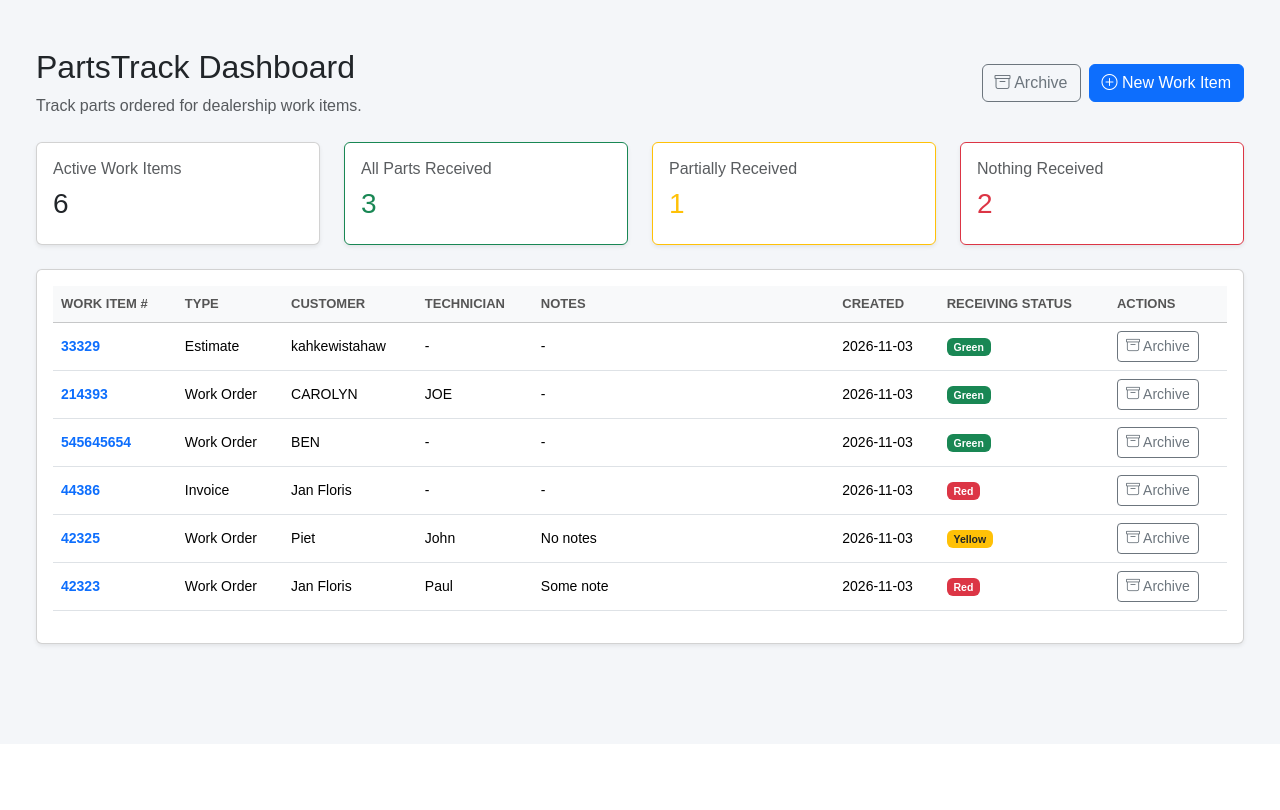
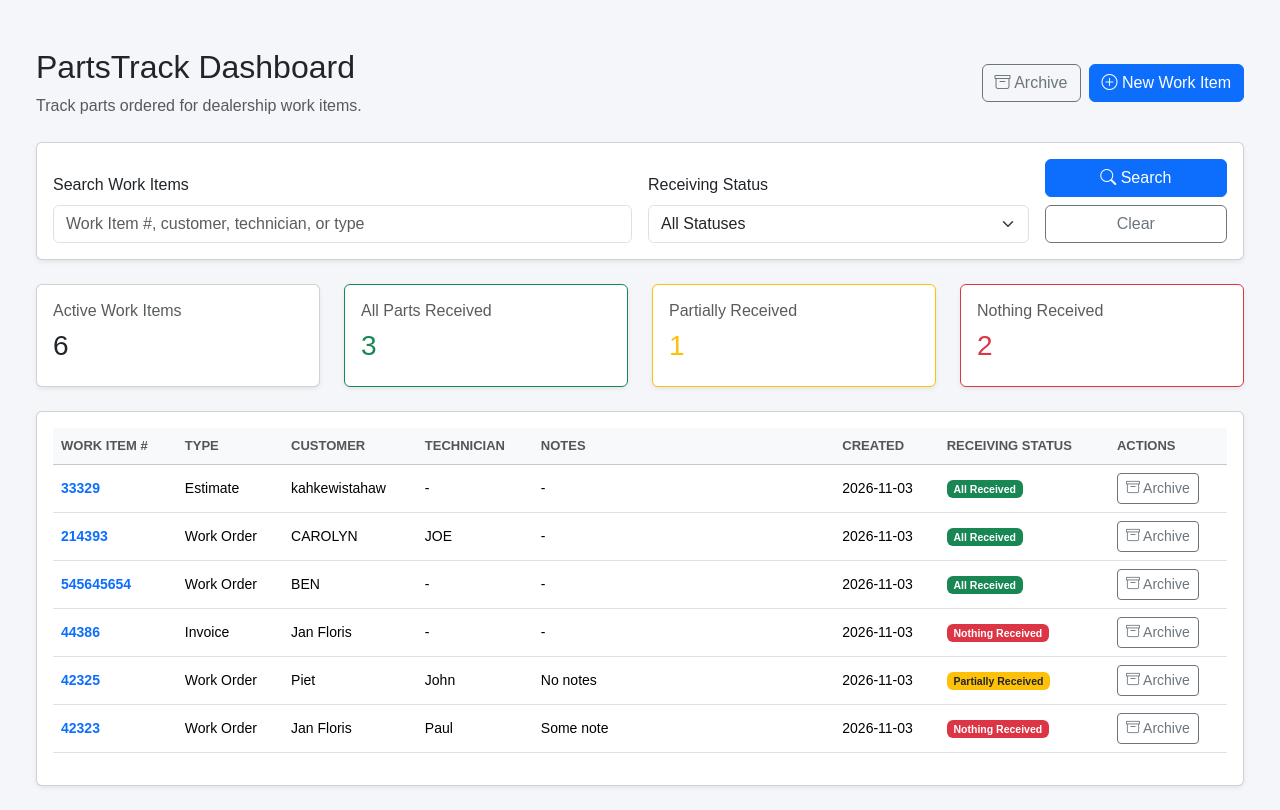
Before and after one commit to janfloris/PartsTrack, a Flask app: page / in a window 1280 px wide. Shown: the part 56-866 px from the top of the page. Before the commit the page ends 705 px from the top, so only its background shows below. Run offline with Flask 3, Linux system fonts and the light colour scheme.

Commit message:
WIP - Search works

```diff
--- a/app/routes.py
+++ b/app/routes.py
@@ -13,8 +13,6 @@ from app.models import WorkItem, PartsOrder, PartLine
 
 main = Blueprint("main", __name__)
 
-
-
 @main.route("/")
 def dashboard():
     work_items = WorkItem.query.filter_by(
@@ -27,6 +25,7 @@ def dashboard():
     yellow_count = 0
     red_count = 0
 
+    # Calculate receiving status and counts for all active Work Items
     for item in work_items:
 
         total_ordered = sum(
@@ -59,13 +58,38 @@ def dashboard():
         else:
             red_count += 1
 
+    # Get search and status filter values
+    search_query = request.args.get("search", "").strip().lower()
+    status_filter = request.args.get("status", "").strip()
+
+    # Filter Work Items by search text
+    filtered_items = work_items
+
+    if search_query:
+        filtered_items = [
+            item for item in filtered_items
+            if search_query in str(item.number).lower()
+            or search_query in (item.customer or "").lower()
+            or search_query in (item.technician or "").lower()
+            or search_query in (item.type or "").lower()
+        ]
+
+    # Filter Work Items by receiving status
+    if status_filter in ["Red", "Yellow", "Green"]:
+        filtered_items = [
+            item for item in filtered_items
+            if item.receiving_status == status_filter
+        ]
+
     return render_template(
         "dashboard.html",
-        work_items=work_items,
+        work_items=filtered_items,
         total_items=total_items,
         green_count=green_count,
         yellow_count=yellow_count,
-        red_count=red_count
+        red_count=red_count,
+        search_query=search_query,
+        status_filter=status_filter
     )
 
 
--- a/app/templates/dashboard.html
+++ b/app/templates/dashboard.html
@@ -4,7 +4,6 @@
 {% block content %}
 
 <div class="container-fluid mt-4">
-
 
     <div class="d-flex justify-content-between align-items-center mb-4">
         <div>
@@ -15,22 +14,84 @@
         </div>
 
         <div class="d-flex gap-2">
-
             <a href="{{ url_for('main.archived_work_items') }}"
-            class="btn btn-outline-secondary">
+               class="btn btn-outline-secondary">
                 <i class="bi bi-archive"></i>
                 Archive
             </a>
 
             <a href="{{ url_for('main.new_work_item') }}"
-            class="btn btn-primary">
+               class="btn btn-primary">
                 <i class="bi bi-plus-circle"></i>
                 New Work Item
             </a>
-
         </div>
     </div>
 
+    <div class="card shadow-sm mb-4">
+        <div class="card-body">
+            <form method="GET" action="{{ url_for('main.dashboard') }}">
+                <div class="row g-3 align-items-end">
+
+                    <div class="col-md-6">
+                        <label for="search" class="form-label">
+                            Search Work Items
+                        </label>
+
+                        <input type="text"
+                               class="form-control"
+                               id="search"
+                               name="search"
+                               placeholder="Work Item #, customer, technician, or type"
+                               value="{{ search_query }}">
+                    </div>
+
+                    <div class="col-md-4">
+                        <label for="status" class="form-label">
+                            Receiving Status
+                        </label>
+
+                        <select class="form-select"
+                                id="status"
+                                name="status">
+
+                            <option value="">All Statuses</option>
+
+                            <option value="Red"
+                                {% if status_filter == "Red" %}selected{% endif %}>
+                                Not Received
+                            </option>
+
+                            <option value="Yellow"
+                                {% if status_filter == "Yellow" %}selected{% endif %}>
+                                Partially Received
+                            </option>
+
+                            <option value="Green"
+                                {% if status_filter == "Green" %}selected{% endif %}>
+                                Fully Received
+                            </option>
+
+                        </select>
+                    </div>
+
+                    <div class="col-md-2">
+                        <button type="submit"
+                                class="btn btn-primary w-100 mb-2">
+                            <i class="bi bi-search"></i>
+                            Search
+                        </button>
+
+                        <a href="{{ url_for('main.dashboard') }}"
+                           class="btn btn-outline-secondary w-100">
+                            Clear
+                        </a>
+                    </div>
+
+                </div>
+            </form>
+        </div>
+    </div>
 
     {% with messages = get_flashed_messages(with_categories=true) %}
         {% if messages %}
@@ -141,19 +202,19 @@
                                 {% if item.receiving_status == "Green" %}
 
                                     <span class="badge bg-success">
-                                        Green
+                                        All Received
                                     </span>
 
                                 {% elif item.receiving_status == "Yellow" %}
 
                                     <span class="badge bg-warning text-dark">
-                                        Yellow
+                                        Partially Received
                                     </span>
 
                                 {% else %}
 
                                     <span class="badge bg-danger">
-                                        Red
+                                        Nothing Received
                                     </span>
 
                                 {% endif %}
--- a/app/templates/work_item_details.html
+++ b/app/templates/work_item_details.html
@@ -79,17 +79,17 @@
 
                     {% if status == "Green" %}
                         <span class="badge bg-success fs-5">
-                            Green - All Parts Received
+                            All Parts Received
                         </span>
 
                     {% elif status == "Yellow" %}
                         <span class="badge bg-warning text-dark fs-5">
-                            Yellow - Partially Received
+                            Partially Received
                         </span>
 
                     {% else %}
                         <span class="badge bg-danger fs-5">
-                            Red - Nothing Received
+                            Nothing Received
                         </span>
                     {% endif %}
 
```
Also changed, not shown: partstrack.db.
